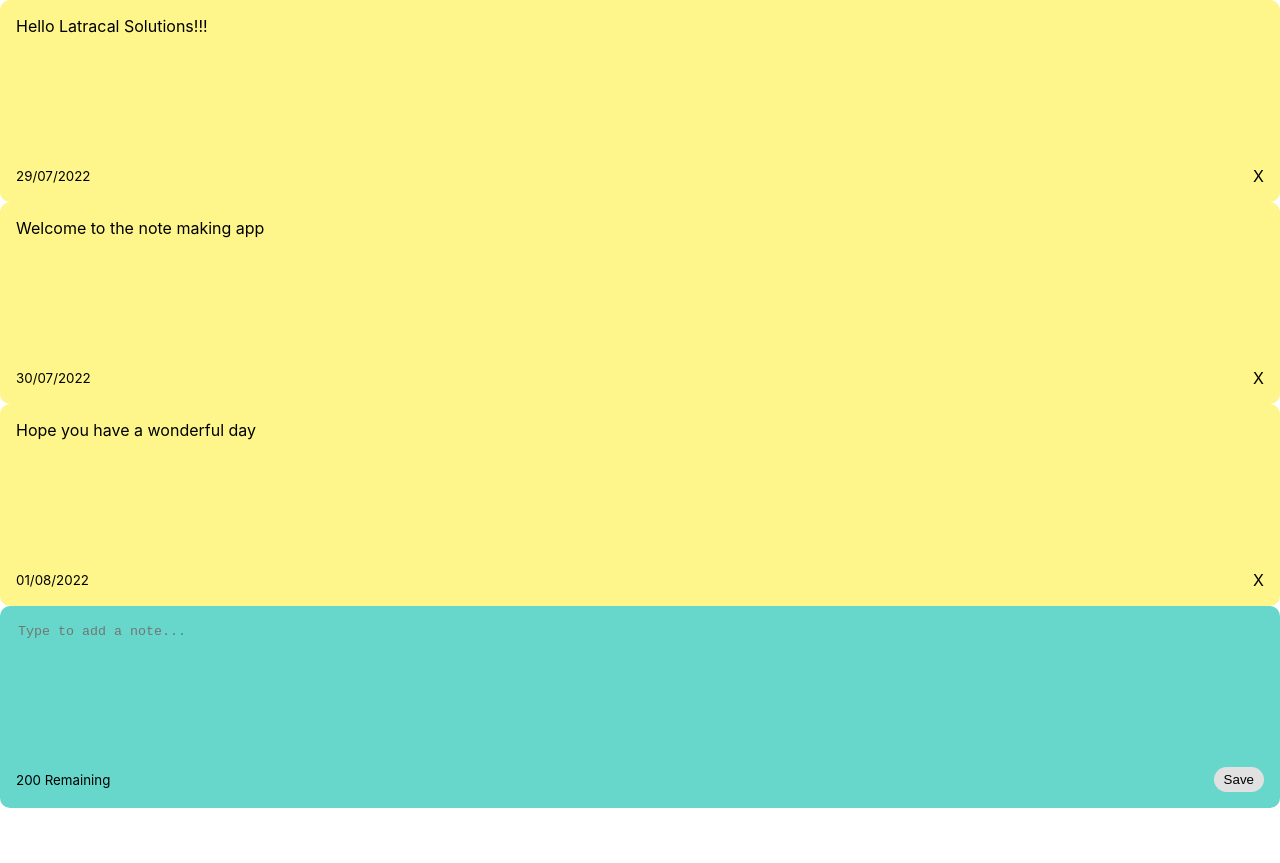
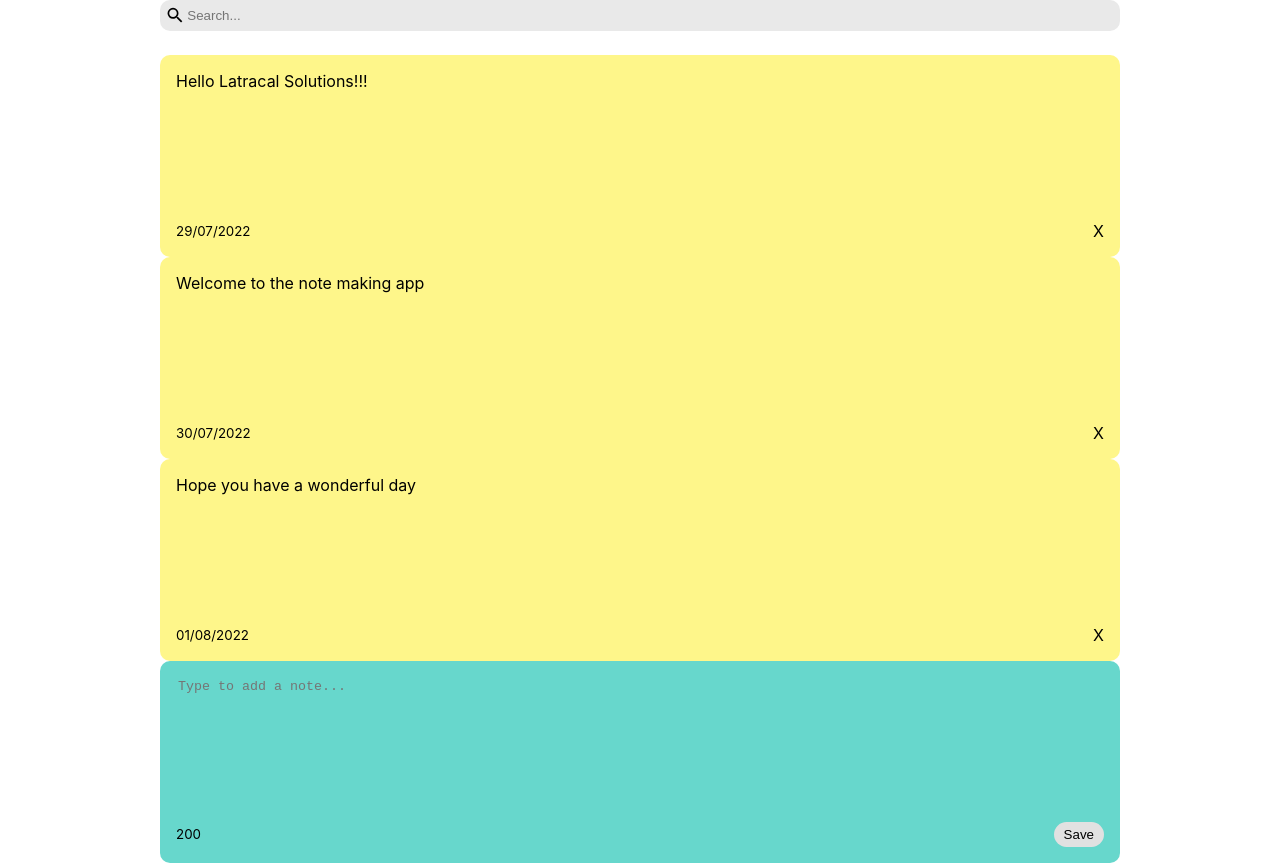
Before and after one commit to Deepakindresh/Note-making-app, a React (Create React App) app: page / in a window 1280 px wide. Before the commit the page ends 808 px from the top, so only its background shows below. Built offline with nearby package versions, Linux system fonts and the light colour scheme.

Commit message:
Added Search bar

```diff
--- a/package.json
+++ b/package.json
@@ -3,11 +3,13 @@
   "version": "0.1.0",
   "private": true,
   "dependencies": {
+    "@react-md/icon": "^5.1.3",
     "@testing-library/jest-dom": "^5.16.4",
     "@testing-library/react": "^13.3.0",
     "@testing-library/user-event": "^13.5.0",
     "react": "^18.2.0",
     "react-dom": "^18.2.0",
+    "react-icons": "^4.4.0",
     "react-scripts": "5.0.1",
     "web-vitals": "^2.1.4"
   },
--- a/src/App.js
+++ b/src/App.js
@@ -1,6 +1,7 @@
 
 import NoteList from './components/NoteList';
 import {useState, useEffect} from 'react';
+import Search from './components/Search';
 
 function App() {
 
@@ -34,9 +35,14 @@
     }]);
   }
 
+  const deleteNote = (id) => {
+    setNotes(notes.filter(note => note.id !== id));
+  }
+
   return (
-    <div className="Container">
-      <NoteList notes={notes} handleAddNote={addNote}/>
+    <div className="container">
+      <Search/>
+      <NoteList notes={notes} handleAddNote={addNote} handleDeleteNode = {deleteNote}/>
     </div>
   );
 }
--- a/src/components/CreateNote.js
+++ b/src/components/CreateNote.js
@@ -3,20 +3,27 @@
 function CreateNote({handleAddNote}) {
 
     const [noteText, setNoteText] = useState('');
+    const characterLimit = 200;
 
     const handleChange = (e) => {
-        setNoteText(e.target.value);
+        if(characterLimit - e.target.value.length >= 0) {
+            setNoteText(e.target.value);
+        }
     }
 
     const handleSaveClick = () => {
-        handleAddNote(noteText);
+        // remove empty notes
+        if(noteText.trim().length > 0){
+            handleAddNote(noteText);
+            setNoteText('');
+        }
     }
 
   return (
     <div className='note new'>
         <textarea rows='8' cols='10' placeholder='Type to add a note...' onChange={handleChange}></textarea>
         <div className='note-footer'>
-            <small>200 Remaining</small>
+            <small>{characterLimit - noteText.length}</small>
             <button className='save' onClick={handleSaveClick}>Save</button>
         </div>
     </div>
--- a/src/components/Note.js
+++ b/src/components/Note.js
@@ -1,13 +1,13 @@
 import React from 'react'
 
 
-function Note({id, text, date}) {
+function Note({id, text, date, handleDeleteNote}) {
   return (
     <div className='note'>
         <span>{text}</span>
         <div className='note-footer'>
             <small>{date}</small>
-            <div className='delete-icon'>X</div>
+            <div className='delete-icon' onClick={() => handleDeleteNote(id)}>X</div>
         </div>
     </div>
   )
--- a/src/components/NoteList.js
+++ b/src/components/NoteList.js
@@ -1,11 +1,11 @@
 import React from 'react'
 import CreateNote from './CreateNote'
 import Note from './Note'
-function NoteList({ notes, handleAddNote }) {
+function NoteList({ notes, handleAddNote, handleDeleteNote}) {
   return (
     <div className='note-list'>
         {notes.map(note => (
-            <Note id={note.id} text = {note.text} date={note.date}/>
+            <Note id={note.id} text = {note.text} date={note.date} handleDeleteNote={handleDeleteNote}/>
             ))}
         <CreateNote handleAddNote={handleAddNote}/>
     </div>
--- /dev/null
+++ b/src/components/Search.js
@@ -0,0 +1,13 @@
+import React from 'react'
+import {MdSearch} from 'react-icons/md'
+
+function Search() {
+  return (
+    <div className='search'>
+        <MdSearch className='search-icons' size='1.3em'/>
+        <input type='text' placeholder='Search...'/>
+    </div>
+  )
+}
+
+export default Search
--- a/src/index.css
+++ b/src/index.css
@@ -79,6 +79,7 @@
 	flex-direction: column;
 	justify-content: space-between;
 	white-space: pre-wrap;
+	/* save spaces and end lines */
 }
 
 .note-footer {
```
Also changed, not shown: 1 other file (tests, documents, lock files or other folders).
